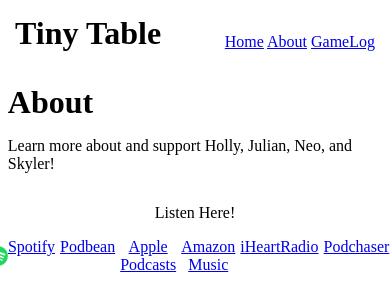
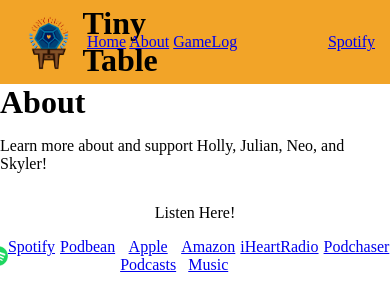
Before and after one commit to JayMCook/tiny-table-website, an Astro site: page /about in a window 390 px wide. Shown: the top 308 px of the page. Built offline with nearby package versions, Linux system fonts and the light colour scheme; Astro itself is replaced by a stand-in of ours.

Commit message:
Fixed html sizing issue for mobile, added icon to tab and index page

```diff
--- a/src/components/navbar.astro
+++ b/src/components/navbar.astro
@@ -1,11 +1,14 @@
 <div class="navbar">
   <div class="titleAndLogoContainer">
+    <img class="navbarLogo" src="/TinyTableIconEmptyBackground.png">
     <h1>Tiny Table</h1>
   </div>
-  <div class="navLinkContainer">
+  <div class="navPageLinkContainer">
     <a href="/">Home</a>
     <a href="/about">About</a>
     <a href="/games">GameLog</a>
-
+  </div>
+  <div class="navSocialLinkContainer">
+    <a href="https://open.spotify.com/show/5qoPken8iUUxGENCbHbUZt">Spotify</a>
   </div>
 </div>
--- a/src/pages/about.astro
+++ b/src/pages/about.astro
@@ -9,6 +9,7 @@
 <html lang="en">
   <head>
     <meta charset="utf-8" />
+    <link rel="icon" type="image/svg+xml" href="/TinyTableIconEmptyBackground.png" />
     <meta name="viewport" content="width=device-width" />
     <title>{pageTitle}</title>
   </head>
--- a/src/pages/games.astro
+++ b/src/pages/games.astro
@@ -6,6 +6,7 @@
 <html lang="en">
   <head>
     <meta charset="utf-8" />
+    <link rel="icon" type="image/svg+xml" href="/TinyTableIconEmptyBackground.png" />
     <meta name="viewport" content="width=device-width" />
     <title>Tiny Table - GameLog</title>
   </head>
--- a/src/styles/global.css
+++ b/src/styles/global.css
@@ -9,34 +9,44 @@
   margin: 0;
 }
 .bodyContentContainer{
-  width: 100%;
+  width: 100vw;
   padding-top: 10vh;
-  padding-left: 2vw;
-  padding-right: 2vw;
 }
 .navbar{
   padding: 15px;
   position: fixed;
   left: 0;
   top: 0;
-  width: 100%;
+  width: 100vw;
   height: 10vh;
   display: flex;
   flex-direction: row;
+  background-color: #f2a428;
 }
 .titleAndLogoContainer{
-  width: 50%;
+  width: 20%;
+  display: flex;
+  flex-direction: row;
+  align-items: center;
 }
-.navLinkContainer{
-  width: 50%;
+.navbarLogo{
+  height: 8vh;
+}
+.navPageLinkContainer{
+  width: 55%;
+  margin: auto;
+  text-align: left;
+}
+.navSocialLinkContainer{
+  width: 25%;
   margin: auto;
   text-align: right;
 }
 .footer{
   left: 0;
   bottom: 0;
-  width: auto;
-  height: 10%;
+  width: 100vw;
+  height: 10vh;
   text-align: center;
   padding: 15px;
 }
```
Also changed, not shown: src/pages/index.astro (+15 -1 lines), public/TinyTableIconEmptyBackground.png (added), public/TinyTableIconSolidBackground.png (added).
